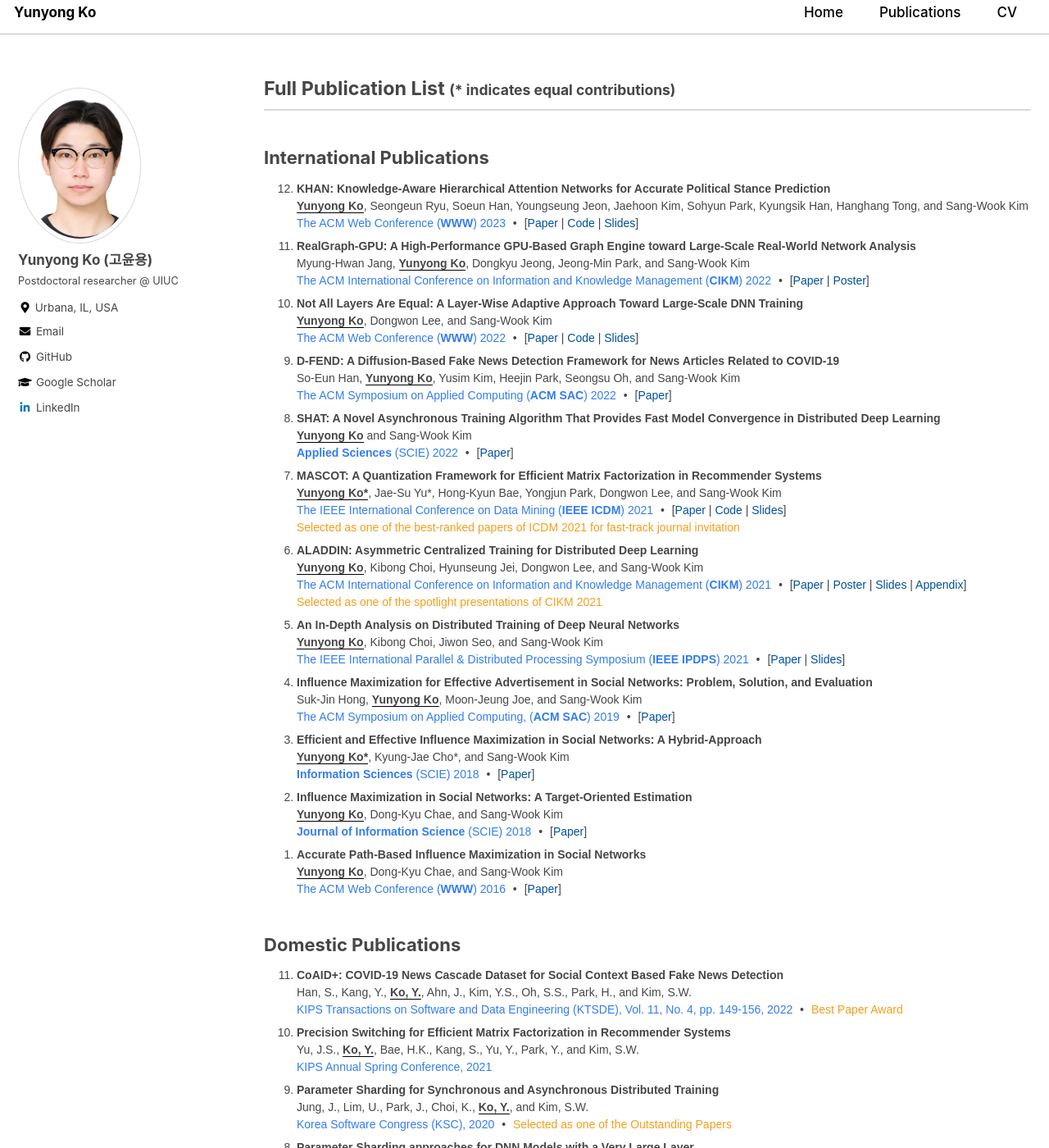
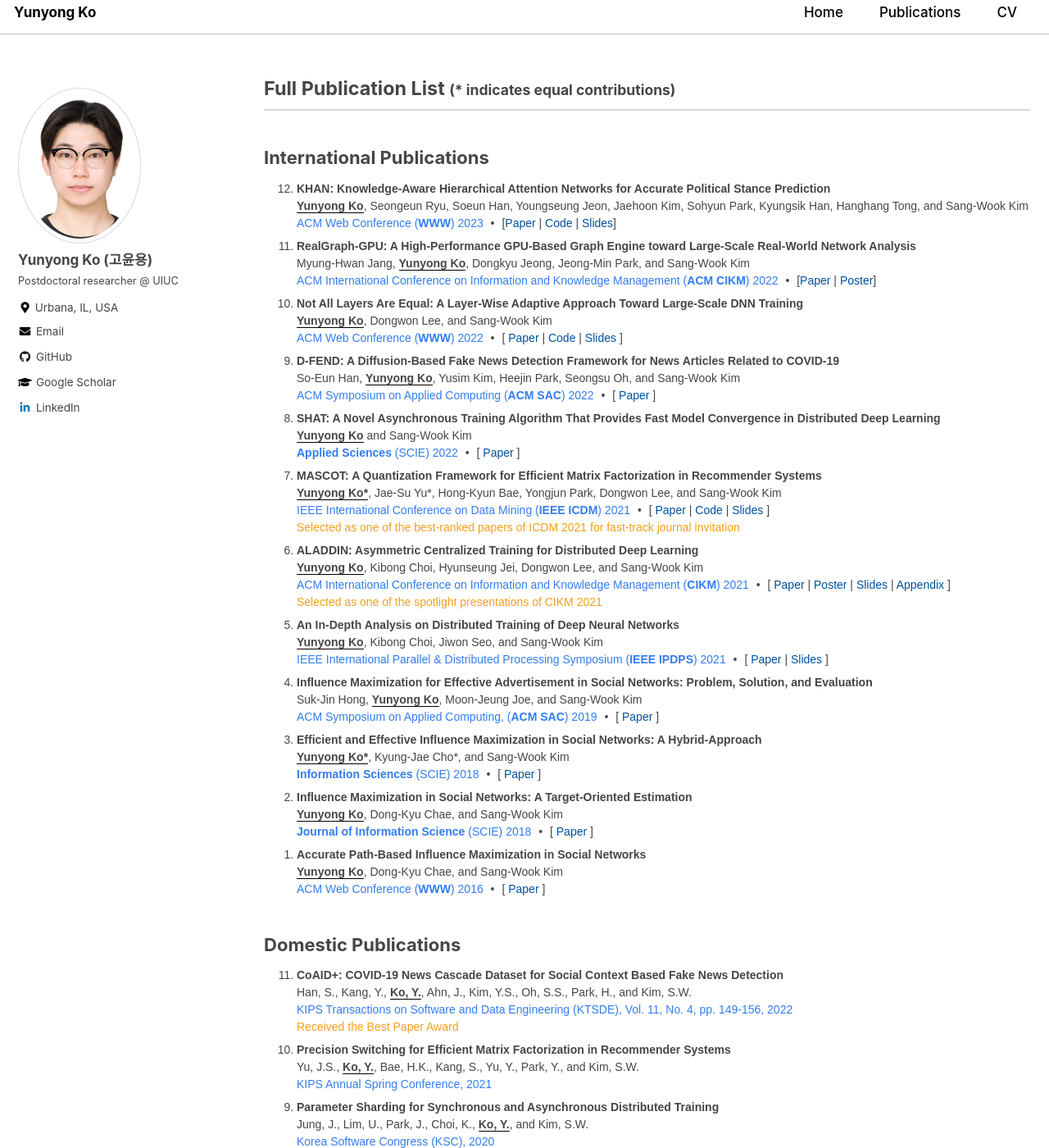
Before and after one commit to yy-ko/yy-ko.github.io, a Jekyll site: the page built from publication.html, in a window 1280 px wide and 1400 px high. Shown: the whole window at 82% size. Built offline with Jekyll 4.4.1, drawn with Linux system fonts in a browser that asks for light colours; cached includes are drawn as plain includes; some of the changed text lies outside the part shown.

Commit message:
update cv

```diff
--- a/publication.html
+++ b/publication.html
@@ -12,88 +12,88 @@
     <ol class="my_list" reversed>
 		<li> <strong>KHAN: Knowledge-Aware Hierarchical Attention Networks for Accurate Political Stance Prediction</strong> <br>
 		<strong><u>Yunyong Ko</u></strong>, Seongeun Ryu, Soeun Han, Youngseung Jeon, Jaehoon Kim, Sohyun Park, Kyungsik Han, Hanghang Tong, and Sang-Wook Kim <br>
-		<span class="venue">The ACM Web Conference (<strong>WWW</strong>) 2023</span>
+		<span class="venue">ACM Web Conference (<strong>WWW</strong>) 2023</span>
 		<span class="dot-sep">&#8226;</span>
         <span>[<a href="#">Paper</a> | <a href="#">Code</a> | <a href="#">Slides</a>]</span>
 		</li>
 
 		<li> <strong>RealGraph-GPU: A High-Performance GPU-Based Graph Engine toward Large-Scale Real-World Network Analysis</strong> <br>
 		Myung-Hwan Jang, <strong><u>Yunyong Ko</u></strong>, Dongkyu Jeong, Jeong-Min Park, and Sang-Wook Kim <br>
-		<span class="venue">The ACM International Conference on Information and Knowledge Management (<strong>CIKM</strong>) 2022</span>
+		<span class="venue">ACM International Conference on Information and Knowledge Management (<strong>ACM CIKM</strong>) 2022</span>
 		<span class="dot-sep">&#8226;</span>
         <span>[<a href="/assets/files/CIKM22-realgraph-paper.pdf">Paper</a> | <a href="/assets/files/CIKM22-realgraph-poster.pdf">Poster</a>]</span>
 		</li>
 
 		<li> <strong>Not All Layers Are Equal: A Layer-Wise Adaptive Approach Toward Large-Scale DNN Training </strong> <br>
 		<strong><u>Yunyong Ko</u></strong>, Dongwon Lee, and Sang-Wook Kim <br>
-		<span class="venue">The ACM Web Conference (<strong>WWW</strong>) 2022</span>
+		<span class="venue">ACM Web Conference (<strong>WWW</strong>) 2022</span>
 		<span class="dot-sep">&#8226;</span>
-        <span>[<a href="/assets/files/WWW22-lena-paper.pdf">Paper</a> | <a href="https://github.com/yy-ko/lena-www22">Code</a> | <a href="/assets/files/WWW22-lena-presentation.pdf">Slides</a>]</span>
+        <span>[ <a href="/assets/files/WWW22-lena-paper.pdf">Paper</a> | <a href="https://github.com/yy-ko/lena-www22">Code</a> | <a href="/assets/files/WWW22-lena-presentation.pdf">Slides</a> ]</span>
 		</li>
 
 		<li> <strong>D-FEND: A Diffusion-Based Fake News Detection Framework for News Articles Related to COVID-19</strong> <br>
 		So-Eun Han, <strong><u>Yunyong Ko</u></strong>, Yusim Kim, Heejin Park, Seongsu Oh, and Sang-Wook Kim<br>
-		<span class="venue">The ACM Symposium on Applied Computing (<strong>ACM SAC</strong>) 2022</span>
+		<span class="venue">ACM Symposium on Applied Computing (<strong>ACM SAC</strong>) 2022</span>
 		<span class="dot-sep">&#8226;</span>
-        <span>[<a href="/assets/files/SAC22-dfend-paper.pdf">Paper</a>]</span>
+        <span>[ <a href="/assets/files/SAC22-dfend-paper.pdf">Paper</a> ]</span>
 		</li>
 
 		<li> <strong>SHAT: A Novel Asynchronous Training Algorithm That Provides Fast Model Convergence in Distributed Deep Learning</strong> <br>
 		<strong><u>Yunyong Ko</u></strong> and Sang-Wook Kim <br>
 		<span class="venue"> <strong>Applied Sciences </strong> (SCIE) 2022 </span>
 		<span class="dot-sep">&#8226;</span>
-        <span>[<a href="/assets/files/AS22-shat-paper.pdf">Paper</a>]</span> <br>
+        <span>[ <a href="/assets/files/AS22-shat-paper.pdf">Paper</a> ]</span>
 		</li>
 
 		<li> <strong>MASCOT: A Quantization Framework for Efficient Matrix Factorization in Recommender Systems </strong> <br>
 		<strong><u>Yunyong Ko*</u></strong>, Jae-Su Yu*, Hong-Kyun Bae, Yongjun Park, Dongwon Lee, and Sang-Wook Kim <br>
-		<span class="venue"> The IEEE International Conference on Data Mining (<strong>IEEE ICDM</strong>) 2021</span>
+		<span class="venue"> IEEE International Conference on Data Mining (<strong>IEEE ICDM</strong>) 2021</span>
 		<span class="dot-sep">&#8226;</span>
-        <span>[<a href="/assets/files/ICDM21-mascot-paper.pdf">Paper</a> <span>|</span> <a href="https://github.com/yy-ko/mascot-icdm21">Code</a> <span>|</span> <a href="/assets/files/ICDM21-mascot-presentation.pdf">Slides</a>]</span> <br>
+        <span>[ <a href="/assets/files/ICDM21-mascot-paper.pdf">Paper</a><span> | </span> <a href="https://github.com/yy-ko/mascot-icdm21">Code</a> <span> | </span> <a href="/assets/files/ICDM21-mascot-presentation.pdf">Slides</a> ]</span> <br>
         <span class="award">Selected as one of the best-ranked papers of ICDM 2021 for fast-track journal invitation</span>
 		</li>
 
 		<li> <strong>ALADDIN: Asymmetric Centralized Training for Distributed Deep Learning </strong> <br>
 		<strong><u>Yunyong Ko</u></strong>, Kibong Choi, Hyunseung Jei, Dongwon Lee, and Sang-Wook Kim <br>
-		<span class="venue"> The ACM International Conference on Information and Knowledge Management (<strong>CIKM</strong>) 2021</span>
+		<span class="venue">ACM International Conference on Information and Knowledge Management (<strong>CIKM</strong>) 2021</span>
 		<span class="dot-sep">&#8226;</span>
-        <span>[<a href="/assets/files/CIKM21-aladdin-paper.pdf">Paper</a> <span>|</span> <a href="/assets/files/CIKM21-aladdin-poster.pdf">Poster</a> <span>|</span> <a href="/assets/files/CIKM21-aladdin-presentation.pdf">Slides</a> <span>|</span> <a href="https://sites.google.com/view/aladdin-proofs/home?authuser=0">Appendix</a>]</span> <br>
+        <span>[ <a href="/assets/files/CIKM21-aladdin-paper.pdf">Paper</a><span> | </span> <a href="/assets/files/CIKM21-aladdin-poster.pdf">Poster</a><span> | </span> <a href="/assets/files/CIKM21-aladdin-presentation.pdf">Slides</a><span> | </span> <a href="https://sites.google.com/view/aladdin-proofs/home?authuser=0">Appendix</a> ]</span><br>
         <span class="award">Selected as one of the spotlight presentations of CIKM 2021 </span>
 		</li>
 
 		<li> <strong>An In-Depth Analysis on Distributed Training of Deep Neural Networks </strong> <br>
 		<strong><u>Yunyong Ko</u></strong>, Kibong Choi, Jiwon Seo, and Sang-Wook Kim <br>
-		<span class="venue"> The IEEE International Parallel & Distributed Processing Symposium (<strong>IEEE IPDPS</strong>) 2021</span>
+		<span class="venue">IEEE International Parallel & Distributed Processing Symposium (<strong>IEEE IPDPS</strong>) 2021</span>
 		<span class="dot-sep">&#8226;</span>
-        <span>[<a href="/assets/files/IPDPS21-analysis-paper.pdf">Paper</a> <span>|</span> <a href="/assets/files/IPDPS21-analysis-presentation.pdf">Slides</a>]</span> <br>
+        <span>[ <a href="/assets/files/IPDPS21-analysis-paper.pdf">Paper</a><span> | </span> <a href="/assets/files/IPDPS21-analysis-presentation.pdf">Slides</a> ]</span> <br>
 		</li>
 
 		<li> <strong>Influence Maximization for Effective Advertisement in Social Networks: Problem, Solution, and Evaluation</strong> <br>
 		Suk-Jin Hong, <strong><u>Yunyong Ko</u></strong>, Moon-Jeung Joe, and Sang-Wook Kim <br>
-		<span class="venue">The ACM Symposium on Applied Computing, (<strong>ACM SAC</strong>) 2019</span>
+		<span class="venue">ACM Symposium on Applied Computing, (<strong>ACM SAC</strong>) 2019</span>
 		<span class="dot-sep">&#8226;</span>
-        <span>[<a href="/assets/files/SAC19-infmax-paper.pdf">Paper</a>]</span>
+        <span>[ <a href="/assets/files/SAC19-infmax-paper.pdf">Paper</a> ]</span>
 		</li>
 
 		<li> <strong>Efficient and Effective Influence Maximization in Social Networks: A Hybrid-Approach </strong> <br>
 		<strong><u>Yunyong Ko*</u></strong>, Kyung-Jae Cho*, and Sang-Wook Kim <br>
 		<span class="venue"> <strong>Information Sciences</strong> (SCIE) 2018 </span>
 		<span class="dot-sep">&#8226;</span>
-        <span>[<a href="/assets/files/INS18-hybrid-paper.pdf">Paper</a>]</span> <br>
+        <span>[ <a href="/assets/files/INS18-hybrid-paper.pdf">Paper</a> ]</span> <br>
 		</li>
 
 		<li> <strong>Influence Maximization in Social Networks: A Target-Oriented Estimation</strong> <br>
 		<strong><u>Yunyong Ko</u></strong>, Dong-Kyu Chae, and Sang-Wook Kim <br>
 		<span class="venue"> <strong>Journal of Information Science</strong> (SCIE) 2018 </span>
 		<span class="dot-sep">&#8226;</span>
-        <span>[<a href="/assets/files/JIS18-target-paper.pdf">Paper</a>]</span> <br>
+        <span>[ <a href="/assets/files/JIS18-target-paper.pdf">Paper</a> ]</span> <br>
 		</li>
 
 		<li> <strong>Accurate Path-Based Influence Maximization in Social Networks </strong> <br>
 		<strong><u>Yunyong Ko</u></strong>, Dong-Kyu Chae, and Sang-Wook Kim <br>
-		<span class="venue">The ACM Web Conference (<strong>WWW</strong>) 2016</span>
+		<span class="venue">ACM Web Conference (<strong>WWW</strong>) 2016</span>
 		<span class="dot-sep">&#8226;</span>
-        <span>[<a href="/assets/files/WWW16-path-paper.pdf">Paper</a>]</span> <br>
+        <span>[ <a href="/assets/files/WWW16-path-paper.pdf">Paper</a> ]</span> <br>
 		</li>
     </ol>
 
@@ -102,8 +102,9 @@
 		<li> <strong>CoAID+: COVID-19 News Cascade Dataset for Social Context Based Fake News Detection </strong> <br>
 		Han, S., Kang, Y., <strong><u>Ko, Y.</u></strong>, Ahn, J., Kim, Y.S., Oh, S.S., Park, H., and Kim, S.W. <br>
 		<span class="venue">KIPS Transactions on Software and Data Engineering (KTSDE), Vol. 11, No. 4, pp. 149-156, 2022</span>
-		<span class="dot-sep">&#8226;</span>
-		<span class="award">Best Paper Award</span>
+		<!-- <span class="dot-sep">&#8226;</span>  -->
+        <br>
+		<span class="award">Received the Best Paper Award</span>
 		</li>
 		<li> <strong>Precision Switching for Efficient Matrix Factorization in Recommender Systems</strong> <br>
 		Yu, J.S., <strong><u>Ko, Y.</u></strong>, Bae, H.K., Kang, S., Yu, Y., Park, Y., and Kim, S.W. <br>
@@ -113,7 +114,8 @@
 		<li> <strong>Parameter Sharding for Synchronous and Asynchronous Distributed Training</strong> <br>
 		Jung, J., Lim, U., Park, J., Choi, K., <strong><u>Ko, Y.</u></strong>, and Kim, S.W. <br>
 		<span class="venue">Korea Software Congress (KSC), 2020</span>
-		<span class="dot-sep">&#8226;</span>
+		<!-- <span class="dot-sep">&#8226;</span>  -->
+        <br>
 		<span class="award">Selected as one of the Outstanding Papers</span>
 		</li>
 
@@ -150,15 +152,17 @@
 		<li> <strong>Fast Influence Maximization in Social Networks</strong> <br>
 		<strong><u>Ko., Y.</u></strong>, Cho, K.J., and Kim, S.W. <br>
 		<span class="venue"> Journal of KIISE (JOK), Vol. 44, No. 10, pp. 1104-1111, 2017</span>
-		<span class="dot-sep">&#8226;</span>
+		<!-- <span class="dot-sep">&#8226;</span>  -->
+        <br>
 		<span class="award">Selected as one of the Outstanding Papers</span>
 		</li>
 
 		<li> <strong>Efficient CELF Algorithm for Community-based Influence Maximization in Social Networks</strong> <br>
 		<strong><u>Ko., Y.</u></strong>, Cho, K.J., and Kim, S.W. <br>
 		<span class="venue">Korea Computer Congress (KCC), 2017</span>
-		<span class="dot-sep">&#8226;</span>
-		<span class="award">Best Presentation Award</span>
+		<!-- <span class="dot-sep">&#8226;</span>  -->
+        <br>
+		<span class="award">Received the Best Presentation Award</span>
 		</li>
     </ol>
 
```
Also changed, not shown: index.html (+15 -15 lines), 1 other file.
